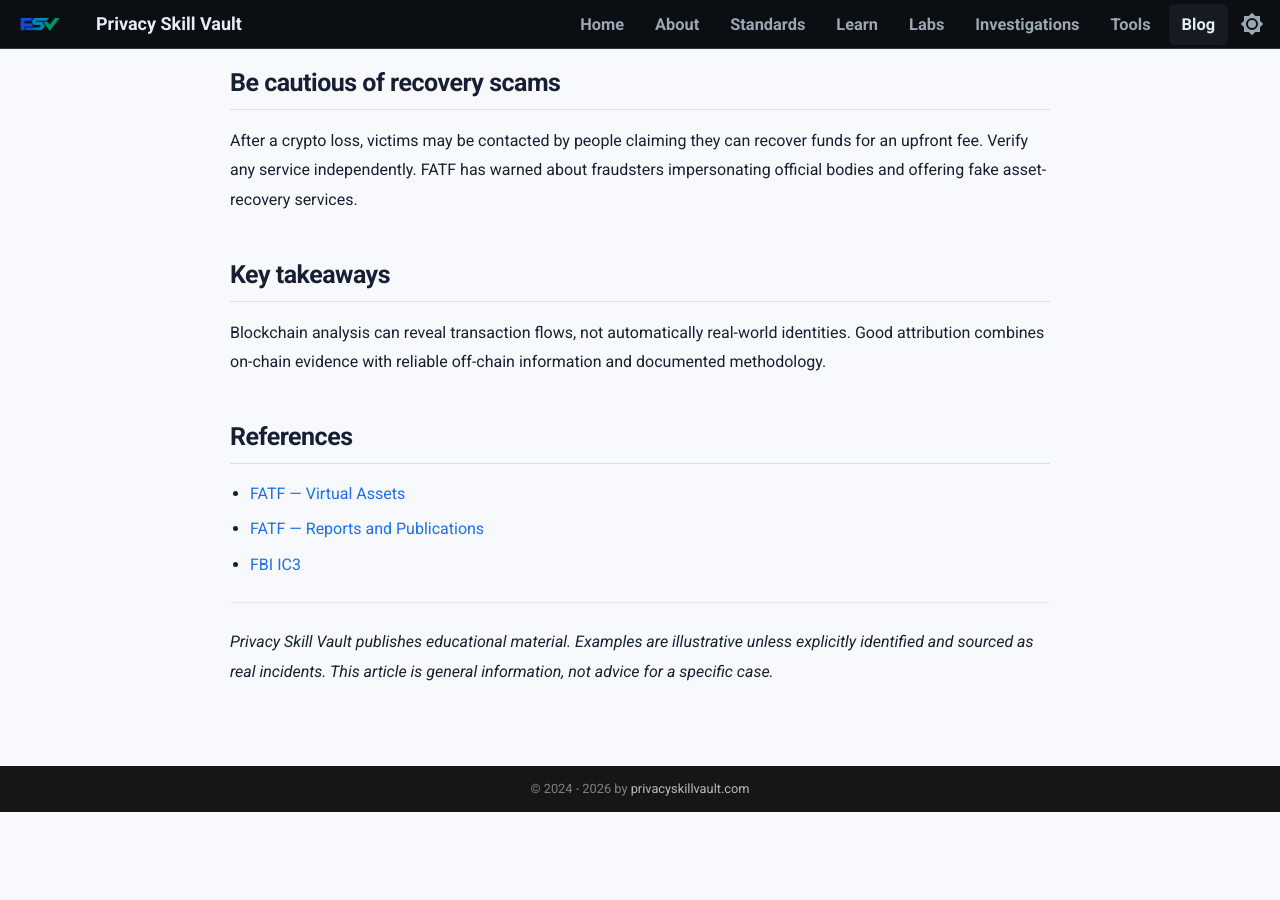
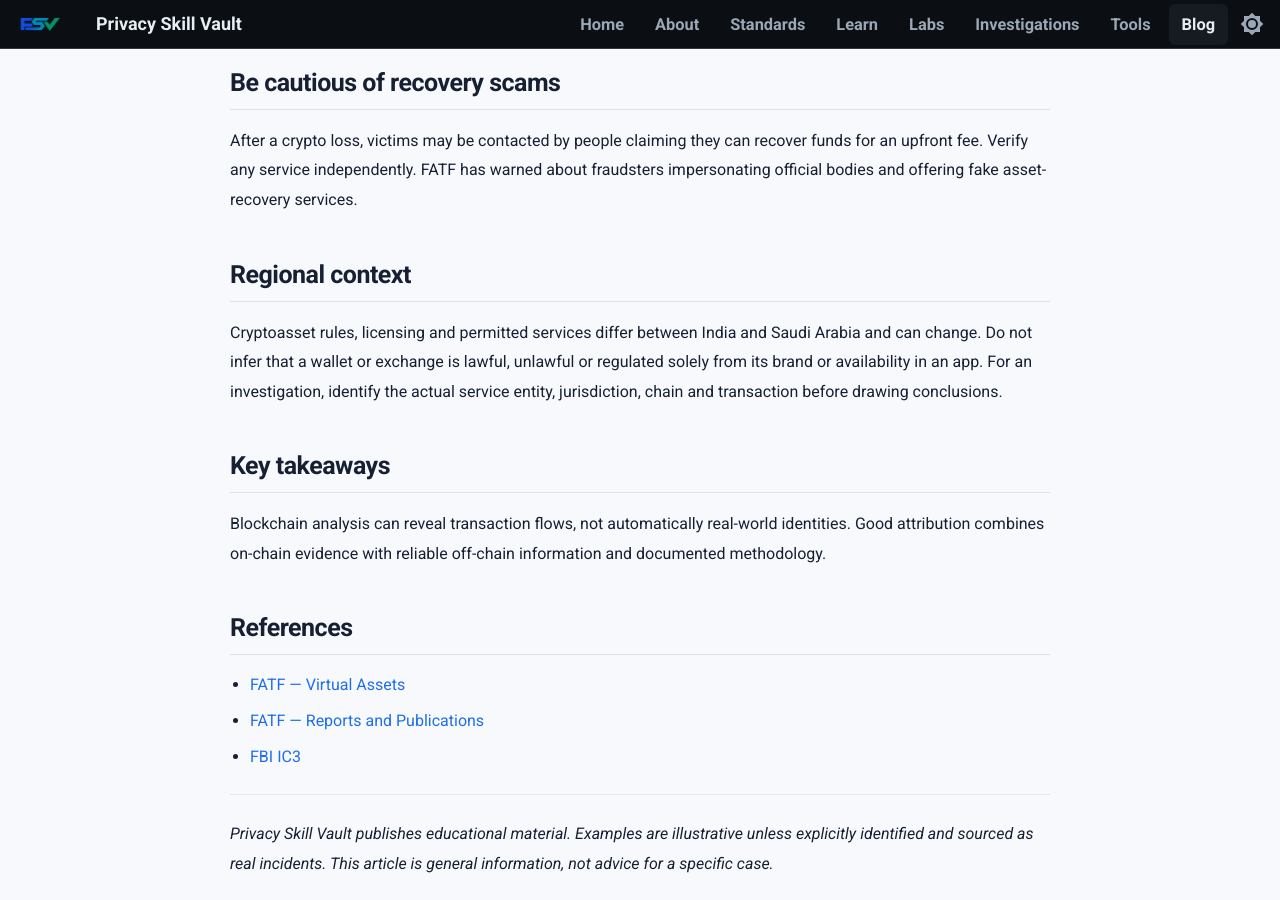
Before and after one commit to PrivacySkillVault/privacyskillvault.github.io, an MkDocs documentation site: the page built from docs/blog/cyber-fraud/cryptocurrency-tracing-reality/index.md, in a window 1280 px wide and 900 px high, scrolled down 1472 px. Built offline with MkDocs 1.6.1 and Material for MkDocs 9.7.7, drawn with Linux system fonts in a browser that asks for light colours; before the commit the page ends 2284 px from its top, so only the background shows below that.

Commit message:
Editorial correction and prevention focus: cryptocurrency-tracing-reality

```diff
--- a/docs/blog/cyber-fraud/cryptocurrency-tracing-reality/index.md
+++ b/docs/blog/cyber-fraud/cryptocurrency-tracing-reality/index.md
@@ -38,6 +38,10 @@ Attribution may require exchange or virtual-asset service provider records, cust
 
 After a crypto loss, victims may be contacted by people claiming they can recover funds for an upfront fee. Verify any service independently. FATF has warned about fraudsters impersonating official bodies and offering fake asset-recovery services.
 
+## Regional context
+
+Cryptoasset rules, licensing and permitted services differ between India and Saudi Arabia and can change. Do not infer that a wallet or exchange is lawful, unlawful or regulated solely from its brand or availability in an app. For an investigation, identify the actual service entity, jurisdiction, chain and transaction before drawing conclusions.
+
 ## Key takeaways
 
 Blockchain analysis can reveal transaction flows, not automatically real-world identities. Good attribution combines on-chain evidence with reliable off-chain information and documented methodology.
```
